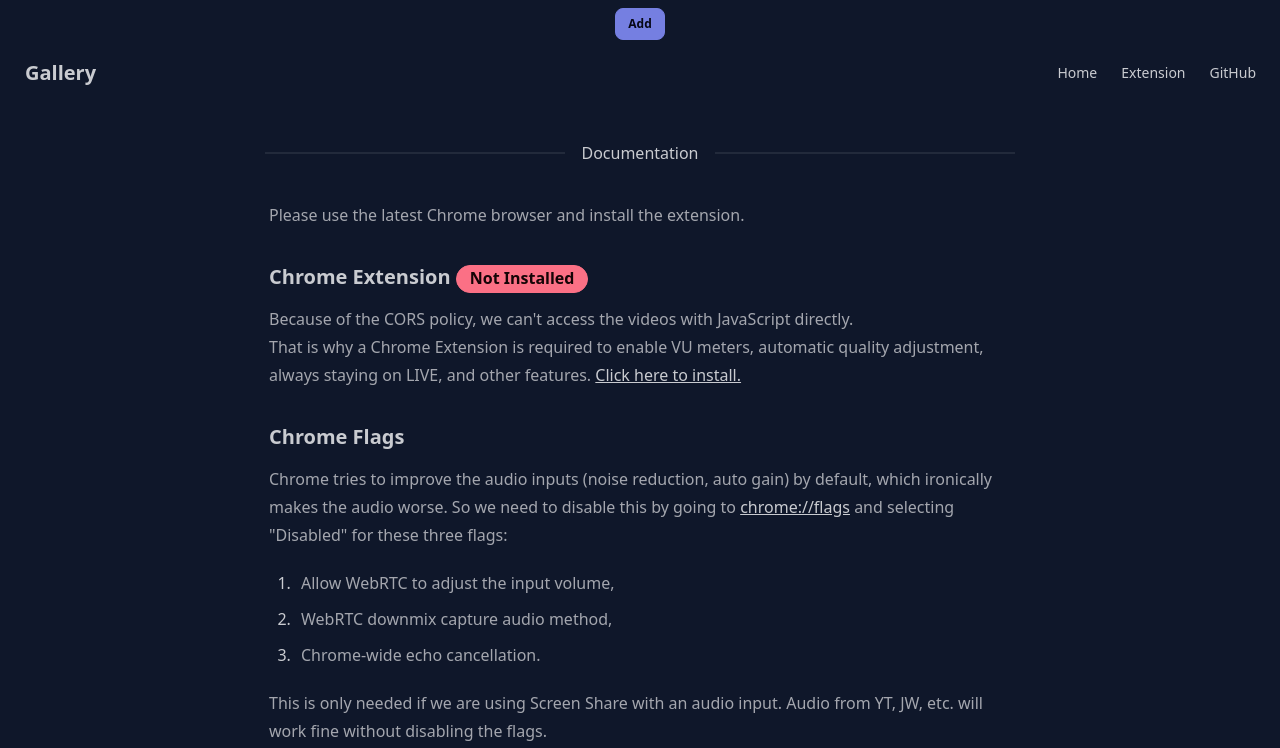
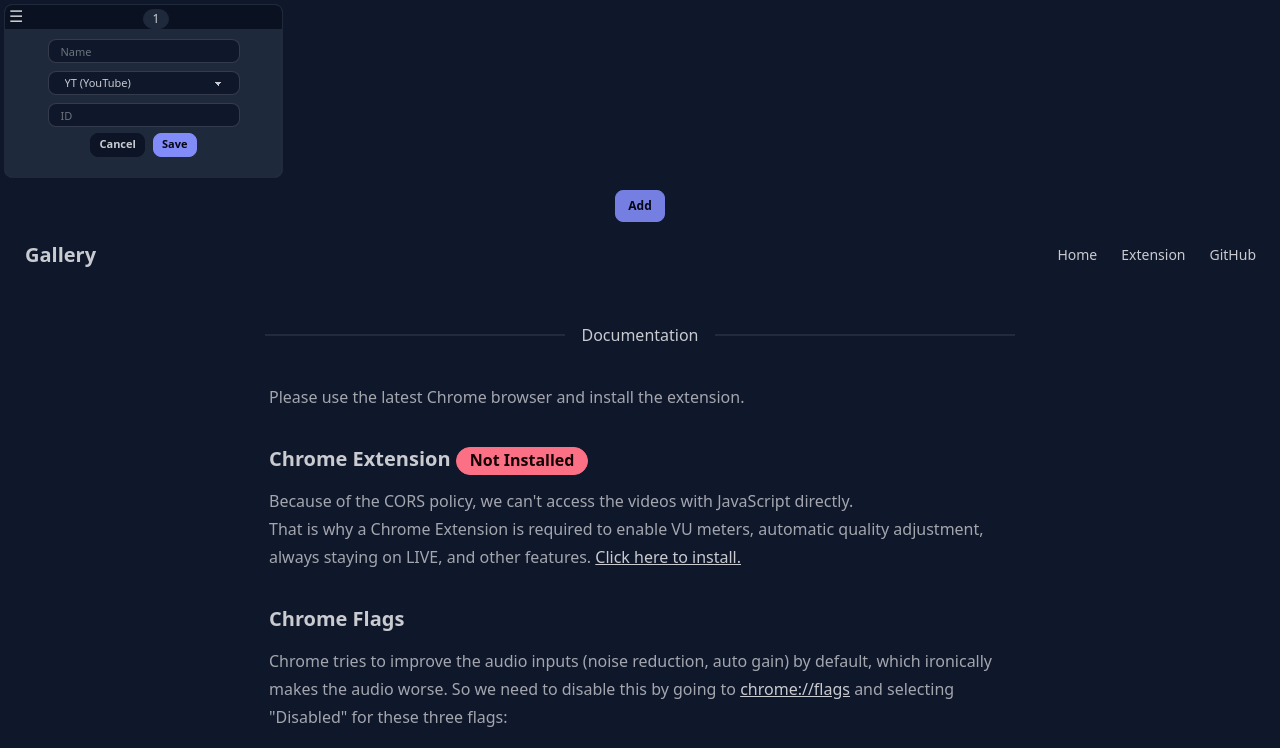
Before and after one commit to live-miracles/gallery, a plain HTML site: page index.html in a window 1280 px wide. Shown: the top 748 px of the page. Drawn offline with Linux system fonts and the light colour scheme.

Commit message:
prefill one box if there are none

```diff
--- a/box.js
+++ b/box.js
@@ -46,9 +46,9 @@ function muteOthers(e) {
 
 function createEditForm(name, type, value) {
     const div = document.createElement('div');
-    div.className = 'edit-form absolute z-20 text-center w-full hidden';
+    div.className = 'edit-form absolute z-20 text-center w-full hidden mt-2';
     div.innerHTML = `
-        <input type="text" placeholder="Name" value="${name}" class="form-name input input-xs w-48 m-1 mt-3" />
+        <input type="text" placeholder="Name" value="${name}" class="form-name input input-xs w-48 m-1 mt-1" />
         <select class="form-type select select-xs w-48 m-1">
           <option value="YT" ${type === 'YT' ? 'selected' : ''}>YT (YouTube)</option>
           <option value="YN" ${type === 'YN' ? 'selected' : ''}>YN (YouTube with enhanced privacy)</option>
@@ -167,8 +167,12 @@ function createBox(name, type, value) {
     box.querySelector('.close-btn').onclick = closeBox;
 
     const player = box.querySelector('.player-container');
-    player.appendChild(createEditForm(name, type, value));
     player.appendChild(getPlayer(type, value, id));
+    const editForm = createEditForm(name, type, value);
+    if (name === '' && value === '') {
+        editForm.classList.remove('hidden');
+    }
+    player.appendChild(editForm);
 
     return box;
 }
--- a/script.js
+++ b/script.js
@@ -15,6 +15,9 @@ function updateBoxes() {
     urlParams.forEach((param) => {
         addBox(param.key, param.value.substring(0, 2), param.value.substring(2));
     });
+    if (urlParams.length === 0) {
+        addBox();
+    }
 }
 
 function setInputElements() {
```
Also changed, not shown: output.css.
